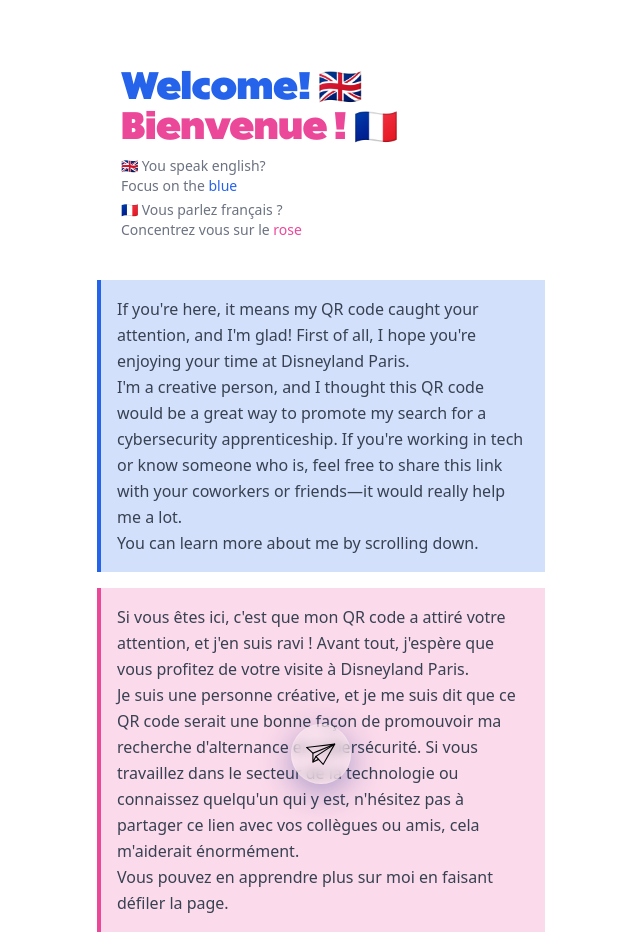
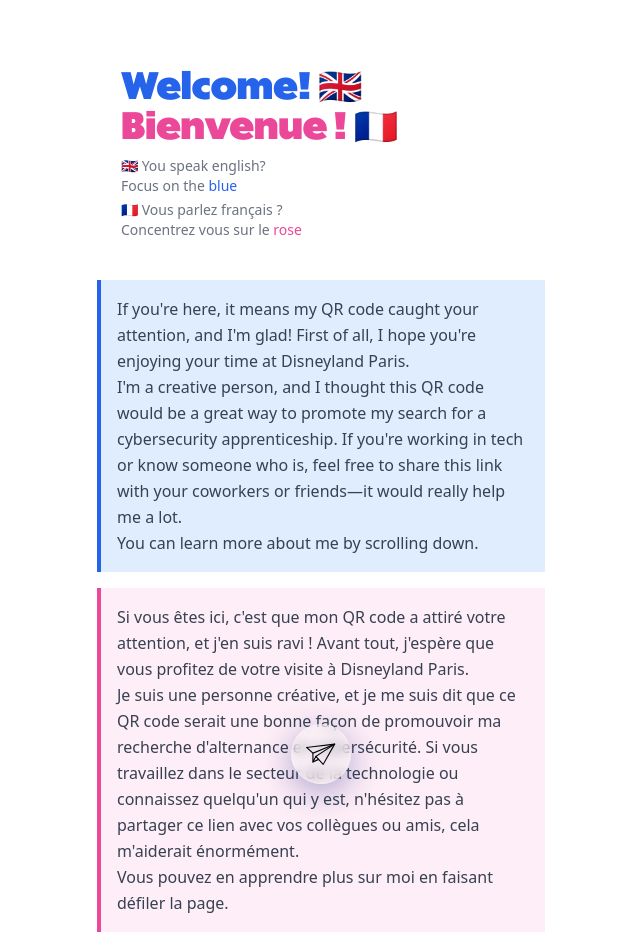
Before and after one commit to Leocoyere/cv-portal, a Svelte app: page / in a window 1280 px wide. Shown: the top 952 px of the page, without its empty margins (319-959 px from the left). Built offline with nearby package versions, Linux system fonts and the light colour scheme.

Commit message:
Change colors tone ( again )

```diff
--- a/src/App.svelte
+++ b/src/App.svelte
@@ -31,13 +31,13 @@
 	  </header>
 
 	  <section class="space-y-4 my-4">
-		<p class="leading-relaxed text-gray-700 bg-blue-600 bg-opacity-20 p-4 border-l-4 border-blue-600">
+		<p class="leading-relaxed text-gray-700 bg-blue-400 bg-opacity-20 p-4 border-l-4 border-blue-600">
 			If you're here, it means my QR code caught your attention, and I'm glad! First of all, I hope you're enjoying your time at Disneyland Paris.<br>
 			<!-- <strong>Since this is the place where dreams come true, maybe mine can too?</strong><br> -->
 			I'm a creative person, and I thought this QR code would be a great way to promote my search for a cybersecurity apprenticeship. If you're working in tech or know someone who is, feel free to share this link with your coworkers or friends—it would really help me a lot.<br>
 			You can learn more about me by scrolling down.
 		</p>
-		<p class="leading-relaxed text-gray-700 bg-pink-500 bg-opacity-20 p-4 border-l-4 border-pink-500">
+		<p class="leading-relaxed text-gray-700 bg-pink-300 bg-opacity-20 p-4 border-l-4 border-pink-500">
 			Si vous êtes ici, c'est que mon QR code a attiré votre attention, et j'en suis ravi&nbsp;! Avant tout, j'espère que vous profitez de votre visite à Disneyland Paris.<br>
 			<!-- <strong>Puisque c'est le lieu où les rêves deviennent réalité, peut-être que le mien le deviendra aussi&nbsp;?</strong><br> -->
 			Je suis une personne créative, et je me suis dit que ce QR code serait une bonne façon de promouvoir ma recherche d'alternance en cybersécurité. Si vous travaillez dans le secteur de la technologie ou connaissez quelqu'un qui y est, n'hésitez pas à partager ce lien avec vos collègues ou amis, cela m'aiderait énormément.<br>
```
